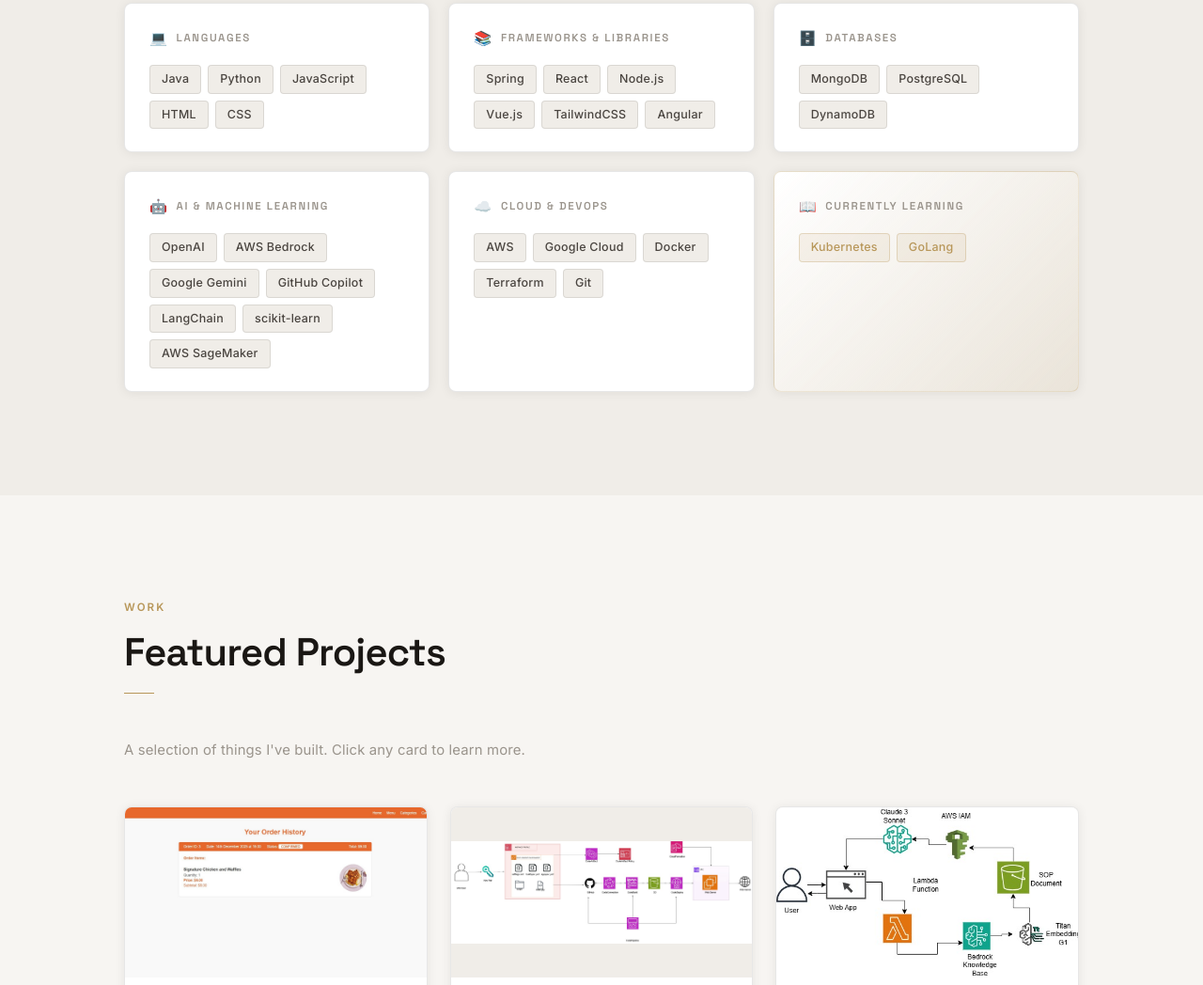
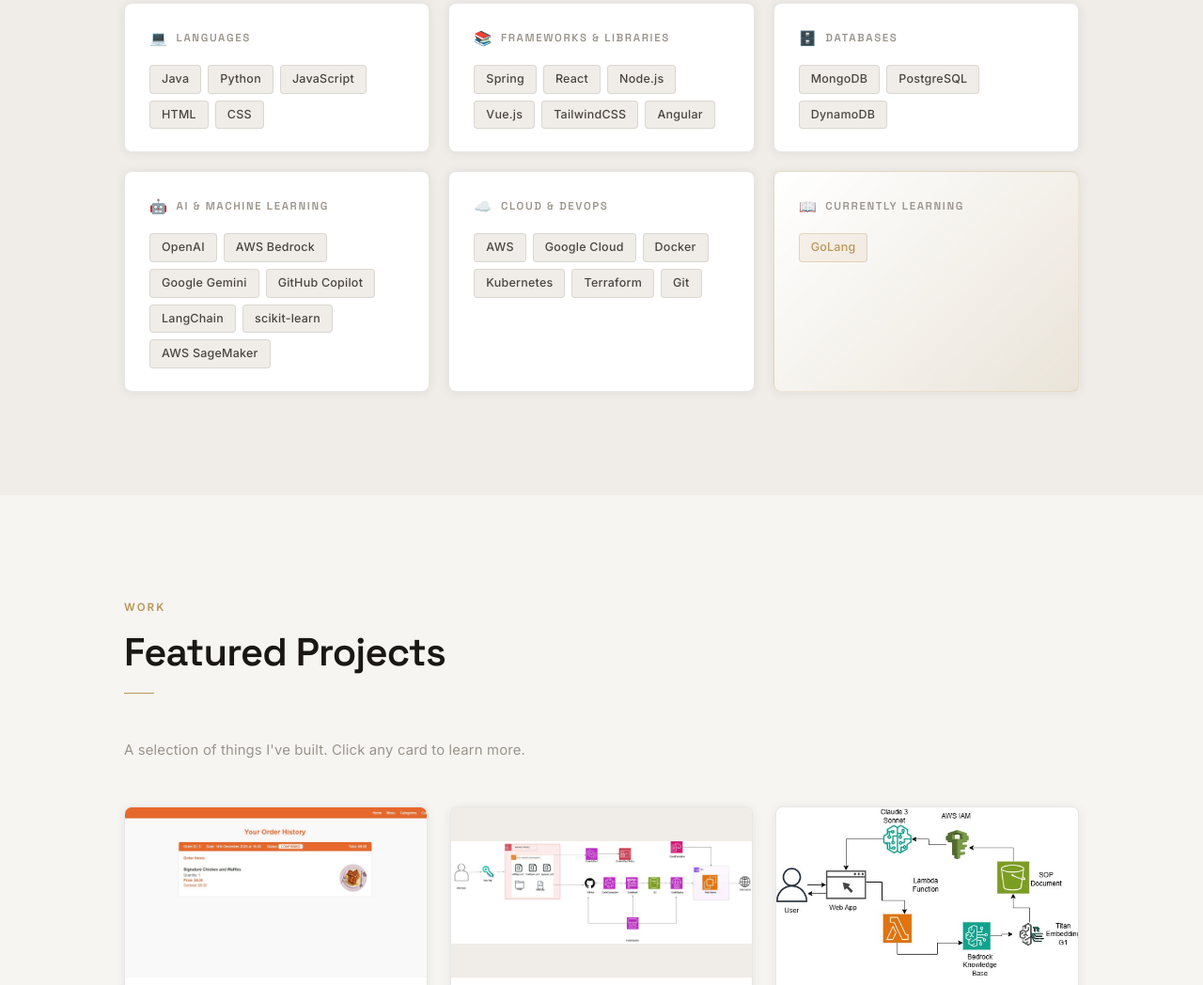
Before and after one commit to KingsleyND/portfolio, a plain HTML site: page docs/index.html in a window 1280 px wide. Shown: the part 1056-2104 px from the top of the page at 94% size. Drawn offline with Linux system fonts and the light colour scheme.

Commit message:
minor skills update

```diff
--- a/docs/index.html
+++ b/docs/index.html
@@ -131,6 +131,7 @@
             <span class="tag">AWS</span>
             <span class="tag">Google Cloud</span>
             <span class="tag">Docker</span>
+            <span class="tag">Kubernetes</span>
             <span class="tag">Terraform</span>
             <span class="tag">Git</span>
           </div>
@@ -139,7 +140,6 @@
         <div class="skill-group skill-group--learning">
           <h3 class="skill-group__title"><span class="skill-group__icon">📖</span> Currently Learning</h3>
           <div class="skill-group__tags">
-            <span class="tag tag--learning">Kubernetes</span>
             <span class="tag tag--learning">GoLang</span>
           </div>
         </div>
```
